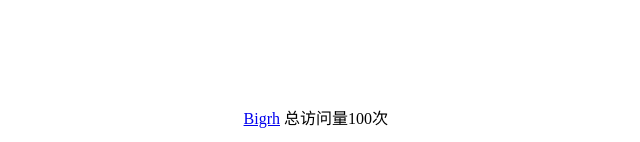
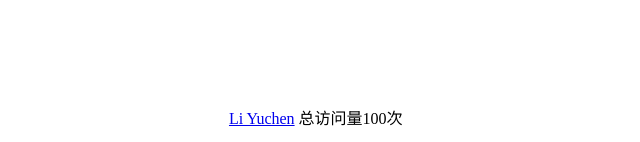
Before and after one commit to bigrh0917/bigrh0917.github.io, a Jekyll site: the page notion_plugs/count.html, which Jekyll copies as it is, in a window 1280 px wide. Shown: the part 737-879 px from the top of the page, without its empty margins (313-953 px from the left). Built offline with Jekyll 4.4.1, drawn with Linux system fonts in a browser that asks for light colours; comment, search, counter and statistics services are not loaded.

Commit message:
Update count.html

```diff
--- a/notion_plugs/count.html
+++ b/notion_plugs/count.html
@@ -113,7 +113,7 @@
 
    <div style="text-align: center;position:fixed;bottom:0px;width: 97%;">
 
-      <div classname="bsz"><span id="busuanzi_container_site_pv" style="display: inline;"><a target="_blank" rel="noopener" href="https://bigrh0917.github.io">Bigrh</a> 总访问量<span
+      <div classname="bsz"><span id="busuanzi_container_site_pv" style="display: inline;"><a target="_blank" rel="noopener" href="https://bigrh0917.github.io">Li Yuchen</a> 总访问量<span
                id="busuanzi_value_site_pv">100</span>次</span></div>
       <div style="margin-top: 10px;">
          &nbsp;
```
